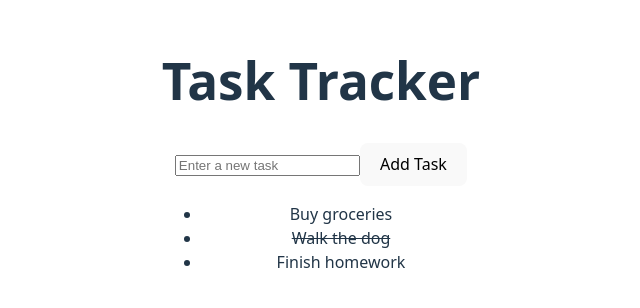
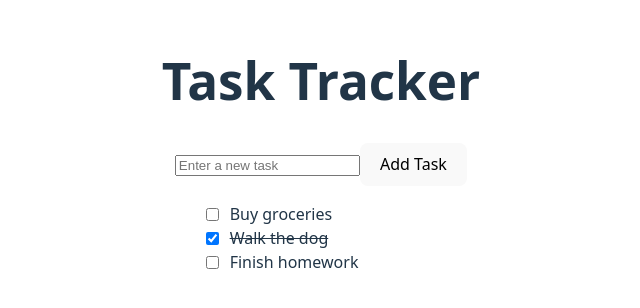
Before and after one commit to spencerdavis226/Task-Tracker-React-TypeScript, a React (Vite) app: page / in a window 1280 px wide. Shown: the part 246-554 px from the top of the page, without its empty margins (319-959 px from the left). Built offline with nearby package versions, Linux system fonts and the light colour scheme.

Commit message:
Added toggling task

```diff
--- a/src/App.tsx
+++ b/src/App.tsx
@@ -28,11 +28,18 @@ function App() {
     setTasks([...tasks, newTask]);
   };
 
+  const toggleTask = (id: number) => {
+    const updatedTasks = tasks.map((task) =>
+      task.id === id ? { ...task, completed: !task.completed } : task
+    );
+    setTasks(updatedTasks);
+  };
+
   return (
     <div>
       <h1>Task Tracker</h1>
       <AddTask addTask={addTask} />
-      <TaskList tasks={tasks} />
+      <TaskList tasks={tasks} toggleTask={toggleTask} />
     </div>
   );
 }
--- a/src/components/TaskList.tsx
+++ b/src/components/TaskList.tsx
@@ -9,14 +9,23 @@ interface Task {
 // Define a Props interface to specify the data this component expects.
 interface TaskListProps {
   tasks: Task[];
+  toggleTask: (id: number) => void;
 }
 
 // TaskList component receives an array of tasks and displays them
-const TaskList: React.FC<TaskListProps> = ({ tasks }) => {
+const TaskList: React.FC<TaskListProps> = ({ tasks, toggleTask }) => {
   return (
     <ul>
       {tasks.map((task) => (
-        <li key={task.id}>
+        <li
+          key={task.id}
+          style={{ display: 'flex', alignItems: 'center', gap: '0.5rem' }}
+        >
+          <input
+            type="checkbox"
+            checked={task.completed}
+            onChange={() => toggleTask(task.id)}
+          />
           <span
             style={{ textDecoration: task.completed ? 'line-through' : 'none' }}
           >
```
